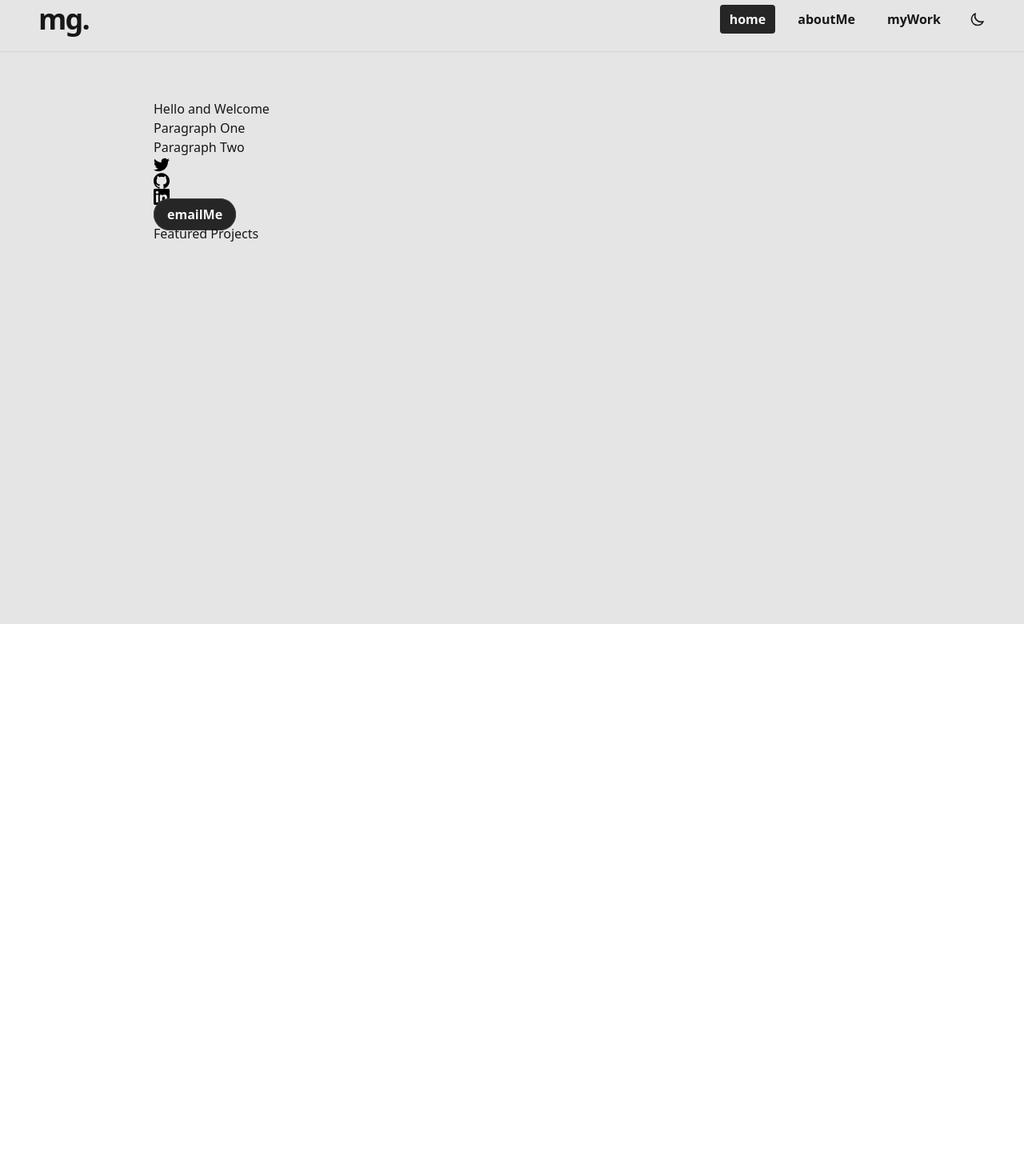
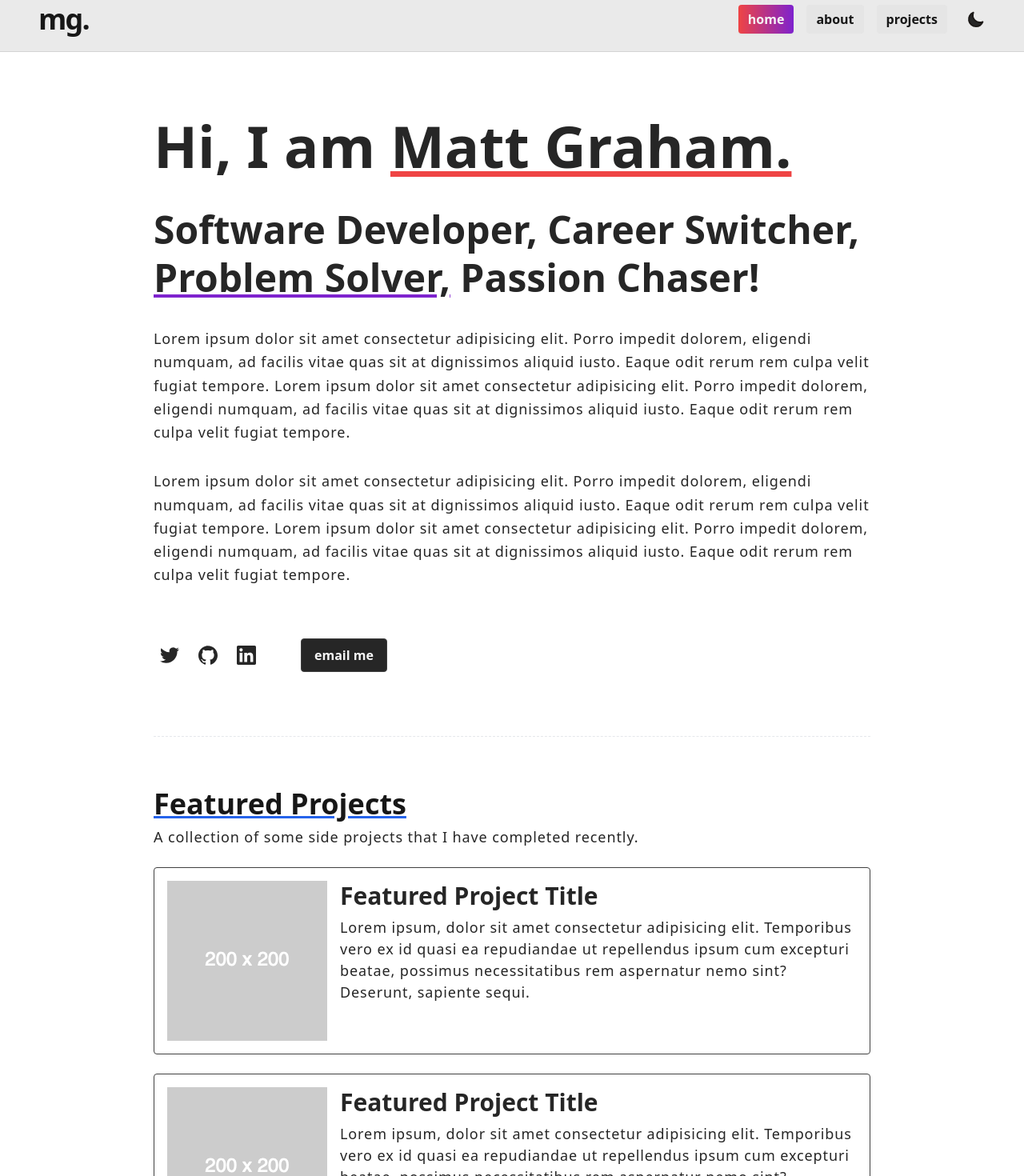
Before and after one commit to mattgrah-am/portfolio-v2, a React (Create React App) app: page / in a window 1280 px wide. Shown: the part 20-1490 px from the top of the page at 80% size. Before the commit the page ends 800 px from the top, so only its background shows below. Built offline with nearby package versions, Linux system fonts and the light colour scheme.

Commit message:
boiler plate complete

```diff
--- a/public/index.html
+++ b/public/index.html
@@ -12,7 +12,7 @@
   <title>Matt Grah.am</title>
 </head>
 
-<body>
+<body class="bg-neutral-200 pb-4 text-neutral-900 dark:bg-neutral-900 dark:text-neutral-100">
   <noscript>You need to enable JavaScript to run this app.</noscript>
   <div id="root"></div>
 </body>
--- a/src/App.tsx
+++ b/src/App.tsx
@@ -6,9 +6,9 @@ import { Home } from "./componets/Home";
 import { About } from "./componets/About";
 import { Projects } from "./componets/Projects";
 
-function App() {
+const App = () => {
   return (
-    <div className="bg-neutral-200 text-neutral-900 dark:bg-neutral-900 dark:text-neutral-100 h-screen -scroll-mt-60">
+    <>
       <Router>
         <Header />
         <Routes>
@@ -17,8 +17,8 @@ function App() {
           <Route path="/projects" element={<Projects />} />
         </Routes>
       </Router>
-    </div>
+    </>
   );
-}
+};
 
 export default App;
--- /dev/null
+++ b/src/componets/EmailBtn.tsx
@@ -0,0 +1,12 @@
+export const EmailBtn = () => {
+  return (
+    <a
+      className="ml-10 rounded border border-neutral-700 bg-neutral-800 px-4 py-2 font-bold text-neutral-100 hover:bg-neutral-700"
+      href="mailto:%69%61%6D%40%6D%61%74%74%67%72%61%68%2E%61%6D?subject=Message from mattgrah.am website"
+      target="_blank"
+      rel="noopener noreferrer"
+    >
+      email me
+    </a>
+  );
+};
--- a/src/componets/Featured.tsx
+++ b/src/componets/Featured.tsx
@@ -1,3 +1,60 @@
+import { Link } from "react-router-dom";
+import dummy from "../img/dummy_200x200.png";
+
 export const Featured = () => {
-  return <p>Featured Projects</p>;
+  return (
+    <>
+      <hr className="mt-20 border-dashed" />
+      <Link to="/projects">
+        <h2 className="mt-16 text-4xl font-bold underline decoration-blue-600">
+          Featured Projects
+        </h2>
+      </Link>
+      <p className="mt-2 text-lg leading-normal tracking-wider text-neutral-800 dark:text-neutral-300">
+        A collection of some side projects that I have completed recently.
+      </p>
+      <div className="my-6 flex gap-4 rounded border border-neutral-700 p-4">
+        <img src={dummy} alt="" />
+        <div>
+          <h3 className="text-3xl font-bold leading-tight text-neutral-800 dark:text-neutral-200">
+            Featured Project Title
+          </h3>
+          <p className="mt-2 text-lg leading-normal tracking-wider text-neutral-800 dark:text-neutral-300">
+            Lorem ipsum, dolor sit amet consectetur adipisicing elit. Temporibus
+            vero ex id quasi ea repudiandae ut repellendus ipsum cum excepturi
+            beatae, possimus necessitatibus rem aspernatur nemo sint? Deserunt,
+            sapiente sequi.
+          </p>
+        </div>
+      </div>
+      <div className="my-6 flex gap-4 rounded border border-neutral-700 p-4">
+        <img src={dummy} alt="" />
+        <div>
+          <h3 className="text-3xl font-bold leading-tight text-neutral-800 dark:text-neutral-200">
+            Featured Project Title
+          </h3>
+          <p className="mt-2 text-lg leading-normal tracking-wider text-neutral-800 dark:text-neutral-300">
+            Lorem ipsum, dolor sit amet consectetur adipisicing elit. Temporibus
+            vero ex id quasi ea repudiandae ut repellendus ipsum cum excepturi
+            beatae, possimus necessitatibus rem aspernatur nemo sint? Deserunt,
+            sapiente sequi.
+          </p>
+        </div>
+      </div>
+      <div className="my-6 flex gap-4 rounded border border-neutral-700 p-4">
+        <img src={dummy} alt="" />
+        <div>
+          <h3 className="text-3xl font-bold leading-tight text-neutral-800 dark:text-neutral-200">
+            Featured Project Title
+          </h3>
+          <p className="mt-2 text-lg leading-normal tracking-wider text-neutral-800 dark:text-neutral-300">
+            Lorem ipsum, dolor sit amet consectetur adipisicing elit. Temporibus
+            vero ex id quasi ea repudiandae ut repellendus ipsum cum excepturi
+            beatae, possimus necessitatibus rem aspernatur nemo sint? Deserunt,
+            sapiente sequi.
+          </p>
+        </div>
+      </div>
+    </>
+  );
 };
--- a/src/componets/Home.tsx
+++ b/src/componets/Home.tsx
@@ -4,9 +4,32 @@ import { Social } from "./Social";
 export const Home = () => {
   return (
     <div className="container">
-      <h1 className="">Hello and Welcome</h1>
-      <p>Paragraph One</p>
-      <p>Paragraph Two</p>
+      <h1 className="text-7xl font-black leading-relaxed text-neutral-800 dark:text-neutral-200">
+        Hi, I am{" "}
+        <span className=" underline decoration-red-500">Matt Graham.</span>
+      </h1>
+      <h2 className="mt-4 text-5xl font-bold leading-tight text-neutral-800 dark:text-neutral-200">
+        Software Developer, Career Switcher,{" "}
+        <span className="underline decoration-purple-700">Problem Solver,</span>{" "}
+        Passion Chaser!
+      </h2>
+      <p className="mt-8 text-lg leading-relaxed tracking-wider text-neutral-800 dark:text-neutral-300">
+        Lorem ipsum dolor sit amet consectetur adipisicing elit. Porro impedit
+        dolorem, eligendi numquam, ad facilis vitae quas sit at dignissimos
+        aliquid iusto. Eaque odit rerum rem culpa velit fugiat tempore. Lorem
+        ipsum dolor sit amet consectetur adipisicing elit. Porro impedit
+        dolorem, eligendi numquam, ad facilis vitae quas sit at dignissimos
+        aliquid iusto. Eaque odit rerum rem culpa velit fugiat tempore.
+      </p>
+      <p className="mt-8 text-lg leading-relaxed tracking-wider text-neutral-800 dark:text-neutral-300">
+        Lorem ipsum dolor sit amet consectetur adipisicing elit. Porro impedit
+        dolorem, eligendi numquam, ad facilis vitae quas sit at dignissimos
+        aliquid iusto. Eaque odit rerum rem culpa velit fugiat tempore. Lorem
+        ipsum dolor sit amet consectetur adipisicing elit. Porro impedit
+        dolorem, eligendi numquam, ad facilis vitae quas sit at dignissimos
+        aliquid iusto. Eaque odit rerum rem culpa velit fugiat tempore.
+      </p>
+
       <Social />
       <Featured />
     </div>
--- a/src/componets/Nav.tsx
+++ b/src/componets/Nav.tsx
@@ -14,13 +14,13 @@ export const Nav = () => {
         className={(navData) => "btn" + (navData.isActive ? " active-btn" : "")}
         to="/about"
       >
-        aboutMe
+        about
       </NavLink>
       <NavLink
         className={(navData) => "btn" + (navData.isActive ? " active-btn" : "")}
         to="/projects"
       >
-        myWork
+        projects
       </NavLink>
       <ThemeToggle />
     </nav>
--- a/src/componets/Social.tsx
+++ b/src/componets/Social.tsx
@@ -1,19 +1,13 @@
+import { EmailBtn } from "./EmailBtn";
 import { GithubSvg, LinkedinSvg, TwitterSvg } from "./iconSVG";
 
 export const Social = () => {
   return (
-    <div className="">
+    <div className="mt-16 flex items-center gap-2">
       <TwitterSvg />
       <GithubSvg />
       <LinkedinSvg />
-      <a
-        className="mb-4 border-neutral-700 border px-4 py-2 rounded-full bg-neutral-800 font-bold hover:bg-neutral-700 text-neutral-100"
-        href="mailto:%69%61%6D%40%6D%61%74%74%67%72%61%68%2E%61%6D?subject=Message from www.mattgrah.am"
-        target="_blank"
-        rel="noopener noreferrer"
-      >
-        emailMe
-      </a>
+      <EmailBtn />
     </div>
   );
 };
--- a/src/componets/iconSVG.tsx
+++ b/src/componets/iconSVG.tsx
@@ -1,49 +1,70 @@
 export const TwitterSvg = () => {
   return (
+    <a
+      href="https://twitter.com/mattgrah_am"
+      target="_blank"
+      rel="noopener noreferrer"
+      className="rounded p-2 hover:bg-red-500"
+    >
       <svg
         role="img"
         viewBox="0 0 24 24"
         xmlns="http://www.w3.org/2000/svg"
-      className="w-5 h-5"
+        className="h-6 w-6 fill-neutral-800 dark:fill-neutral-100"
       >
         <title>Twitter</title>
         <path d="M23.953 4.57a10 10 0 01-2.825.775 4.958 4.958 0 002.163-2.723c-.951.555-2.005.959-3.127 1.184a4.92 4.92 0 00-8.384 4.482C7.69 8.095 4.067 6.13 1.64 3.162a4.822 4.822 0 00-.666 2.475c0 1.71.87 3.213 2.188 4.096a4.904 4.904 0 01-2.228-.616v.06a4.923 4.923 0 003.946 4.827 4.996 4.996 0 01-2.212.085 4.936 4.936 0 004.604 3.417 9.867 9.867 0 01-6.102 2.105c-.39 0-.779-.023-1.17-.067a13.995 13.995 0 007.557 2.209c9.053 0 13.998-7.496 13.998-13.985 0-.21 0-.42-.015-.63A9.935 9.935 0 0024 4.59z" />
       </svg>
+    </a>
   );
 };
 
 export const LinkedinSvg = () => {
   return (
+    <a
+      href="https://www.linkedin.com/in/mattgrah-am/"
+      target="_blank"
+      rel="noopener noreferrer"
+      className="rounded p-2 hover:bg-purple-700"
+    >
       <svg
         role="img"
         viewBox="0 0 24 24"
         xmlns="http://www.w3.org/2000/svg"
-      className="w-5 h-5"
+        className="h-6 w-6 fill-neutral-800 dark:fill-neutral-100"
       >
         <title>LinkedIn</title>
         <path d="M20.447 20.452h-3.554v-5.569c0-1.328-.027-3.037-1.852-3.037-1.853 0-2.136 1.445-2.136 2.939v5.667H9.351V9h3.414v1.561h.046c.477-.9 1.637-1.85 3.37-1.85 3.601 0 4.267 2.37 4.267 5.455v6.286zM5.337 7.433c-1.144 0-2.063-.926-2.063-2.065 0-1.138.92-2.063 2.063-2.063 1.14 0 2.064.925 2.064 2.063 0 1.139-.925 2.065-2.064 2.065zm1.782 13.019H3.555V9h3.564v11.452zM22.225 0H1.771C.792 0 0 .774 0 1.729v20.542C0 23.227.792 24 1.771 24h20.451C23.2 24 24 23.227 24 22.271V1.729C24 .774 23.2 0 22.222 0h.003z" />
       </svg>
+    </a>
   );
 };
 
 export const GithubSvg = () => {
   return (
+    <a
+      href="https://github.com/mattgrah-am"
+      target="_blank"
+      rel="noopener noreferrer"
+      className="rounded p-2 hover:bg-blue-600"
+    >
       <svg
         role="img"
         viewBox="0 0 24 24"
         xmlns="http://www.w3.org/2000/svg"
-      className="w-5 h-5"
+        className="h-6 w-6 fill-neutral-800 dark:fill-neutral-100"
       >
         <title>GitHub</title>
         <path d="M12 .297c-6.63 0-12 5.373-12 12 0 5.303 3.438 9.8 8.205 11.385.6.113.82-.258.82-.577 0-.285-.01-1.04-.015-2.04-3.338.724-4.042-1.61-4.042-1.61C4.422 18.07 3.633 17.7 3.633 17.7c-1.087-.744.084-.729.084-.729 1.205.084 1.838 1.236 1.838 1.236 1.07 1.835 2.809 1.305 3.495.998.108-.776.417-1.305.76-1.605-2.665-.3-5.466-1.332-5.466-5.93 0-1.31.465-2.38 1.235-3.22-.135-.303-.54-1.523.105-3.176 0 0 1.005-.322 3.3 1.23.96-.267 1.98-.399 3-.405 1.02.006 2.04.138 3 .405 2.28-1.552 3.285-1.23 3.285-1.23.645 1.653.24 2.873.12 3.176.765.84 1.23 1.91 1.23 3.22 0 4.61-2.805 5.625-5.475 5.92.42.36.81 1.096.81 2.22 0 1.606-.015 2.896-.015 3.286 0 .315.21.69.825.57C20.565 22.092 24 17.592 24 12.297c0-6.627-5.373-12-12-12" />
       </svg>
+    </a>
   );
 };
 
 export const LightSvg = () => {
   return (
     <svg
-      className="w-5 h-5"
+      className="h-6 w-6 fill-neutral-800 dark:fill-neutral-100"
       fill="none"
       stroke="currentColor"
       viewBox="0 0 24 24"
@@ -62,7 +83,7 @@ export const LightSvg = () => {
 export const DarkSvg = () => {
   return (
     <svg
-      className="w-5 h-5"
+      className="h-6 w-6 fill-neutral-800 dark:fill-neutral-100"
       fill="none"
       stroke="currentColor"
       viewBox="0 0 24 24"
--- a/src/styles/tailwind.css
+++ b/src/styles/tailwind.css
@@ -7,13 +7,7 @@
 }
 
 .active-btn {
-  @apply bg-neutral-800 text-neutral-100 dark:bg-neutral-700;
-}
-
-.topbar {
-  width: 100%;
-  height: 4px;
-  background: linear-gradient(90deg, #ff7a18 0%, #af002d 50%, #319197 100%);
+  @apply bg-gradient-to-r from-red-500 to-purple-700 text-neutral-100 shadow-sm;
 }
 
 .container {
--- a/tailwind.config.js
+++ b/tailwind.config.js
@@ -1,4 +1,7 @@
 module.exports = {
   content: ["./src/**/*.{js,jsx,ts,tsx}"],
   darkMode: "class",
+  variants: {
+    fill: ["hover", "focus"], // this line does the trick
+  },
 };
```
Also changed, not shown: src/img/dummy_200x200.png (added). Lines whose indentation alone changed are shown as unchanged.
